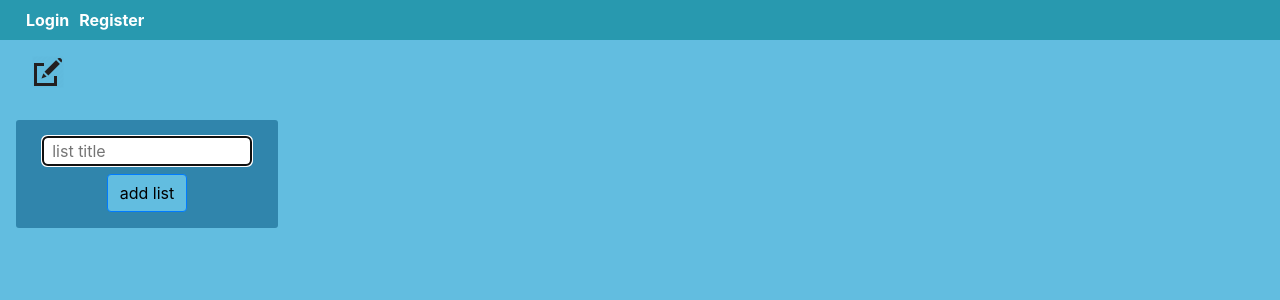
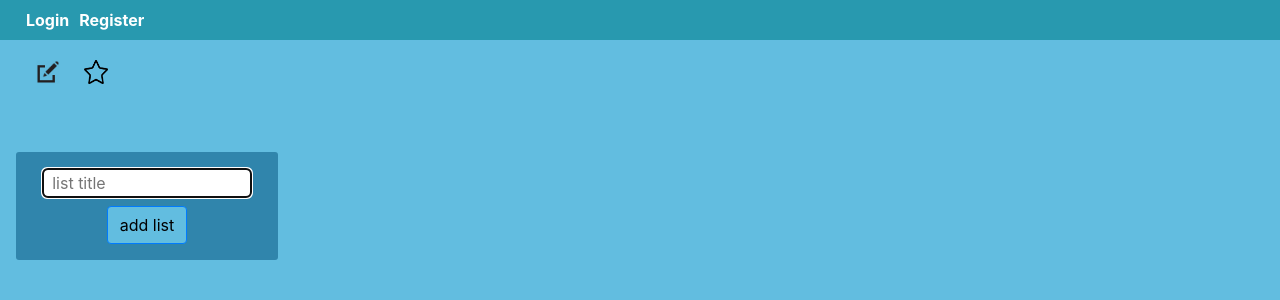
Before and after one commit to michaelsnow3/trello-clone-app, a React (Create React App) app: page /board in a window 1280 px wide. Shown: the top 300 px of the page. Built offline with nearby package versions, Linux system fonts and the light colour scheme.

Commit message:
added a toggle favourite to display board page

```diff
--- a/src/components/Board/Board.css
+++ b/src/components/Board/Board.css
@@ -2,7 +2,7 @@
   height: 5rem;
   width: 150px;
   border: 1px solid black;
-  background-color: rgb(147, 214, 147);
+  background-color: rgb(61, 181, 202);
   margin-left: 5px;
   margin-right: 5px;
   margin-top: 25px;
@@ -13,15 +13,20 @@
 
 .boardContainer:hover {
   cursor: pointer;
-  background-color: rgb(173, 233, 173);
+  background-color: rgb(42, 145, 204);
 }
 
 .favouriteStar {
-  height: 1rem;
-  width: 1rem;
+  height: 1.5rem;
+  width: 1.5rem;
+  padding: 0.25rem;
   margin-bottom: 0.25rem;
   margin-right: 0.25rem;
   position: absolute;
   bottom: 0;
   right: 0;
 }
+
+.favouriteStar:hover {
+  background-color: rgb(61, 181, 202);
+}
--- a/src/components/Board/Board.js
+++ b/src/components/Board/Board.js
@@ -16,7 +16,6 @@ import { postFetch } from '../../fetchRequests';
 const mapStateToProps = state => {
   return {
     userId: state.userInfo.userId,
-    username: state.userInfo.username,
     favourite: state.setBoardContent
   };
 };
@@ -32,7 +31,6 @@ const mapDispatchToProps = dispatch => {
 const Board = ({
   board,
   userId,
-  username,
   setBoardInfo,
   setBoardContent,
   getUserBoards
--- a/src/components/DisplayBoard/DisplayBoard.css
+++ b/src/components/DisplayBoard/DisplayBoard.css
@@ -3,40 +3,54 @@
   flex-direction: row;
   justify-content: flex-start;
   align-items: flex-start;
-  padding-top: 4rem;
+  padding-top: 6rem;
   height: 100%;
 }
 
 .boardTitle {
   margin-right: 1rem;
-  margin-left: 1rem;
+  margin-left: 2rem;
 }
 
 .boardHeader {
   margin-top: 1rem;
-  font-size: 2rem;
+  font-size: 1.5rem;
   font-weight: bold;
   position: fixed;
+  display: flex;
+  flex-direction: column;
+  justify-content: flex-start;
+  align-items: flex-start;
+  width: 100%;
+}
+
+.boardSettings {
   display: flex;
   flex-direction: row;
   justify-content: flex-start;
   width: 100%;
 }
 
-.boardSettings {
-  height: 1.5rem;
-  width: 1.5rem;
+.boardFavouriteStar {
+  height: 2rem;
+  width: 2rem;
+  padding: 0.25rem;
   align-self: center;
-  margin-left: 1rem;
-  margin-right: 1rem;
+  margin: 0rem 1rem;
 }
 
 .boardEditIcon {
   height: 2rem;
   width: 2rem;
+  padding: 0.25rem;
   align-self: center;
+  margin-left: 2rem;
 }
 
 .boardEditIcon:hover {
   cursor: pointer;
 }
+
+.boardSettings img:hover {
+  background-color: rgb(145, 203, 224);
+}
--- a/src/components/DisplayBoard/DisplayBoard.js
+++ b/src/components/DisplayBoard/DisplayBoard.js
@@ -1,8 +1,12 @@
-import React from 'react';
+import React, { useState } from 'react';
 import { connect } from 'react-redux';
 
 import './DisplayBoard.css';
 import editIcon from '../componentSettings/editIcon.png';
+import emptyStarIcon from '../Board/emptyStarIcon.png';
+import goldStarIcon from '../Board/goldStarIcon.png';
+
+import { postFetch } from '../../fetchRequests';
 
 // import components
 import List from '../List/List';
@@ -35,17 +39,20 @@ function DisplayBoard({
 }) {
   let boardTitle = activeBoard && activeBoard.title;
   let boardId = activeBoard && activeBoard.id;
+  let boardFavourite = activeBoard && activeBoard.favourite;
+
+  let [favourite, setFavourite] = useState(boardFavourite);
 
   const sortedBoardLists = boardLists.sort((a, b) => {
     return a.listPosition - b.listPosition;
-  })
+  });
 
   let boardListComponents = sortedBoardLists.reduce((acc, list, i) => {
     acc.push(<List key={i} list={list} boardId={boardId} />);
     return acc;
   }, []);
 
-  boardListComponents.push(<AddList key={-1} boardId={boardId} />)
+  boardListComponents.push(<AddList key={-1} boardId={boardId} />);
 
   const settingsMenuComponent = () => {
     if (showMenu) {
@@ -53,16 +60,39 @@ function DisplayBoard({
     }
   };
 
+  let starIcon = emptyStarIcon;
+
+  if (favourite) {
+    starIcon = goldStarIcon;
+  }
+  const handleFavouriteClick = () => {
+    const body = { boardId, favourite: !favourite };
+    postFetch('/board/favourite/', body)
+      .then(data => data.json())
+      .then(newFavourite => {
+        setFavourite(newFavourite);
+      })
+      .catch(error => console.log('error toggling favourite'));
+  };
+
   return (
     <div className="displayBoardContainer">
       <div className="boardHeader">
         <div className="boardTitle">{boardTitle}</div>
+        <div className="boardSettings">
           <img
             onClick={() => toggleSettingsMenu(BOARD, boardId)}
             src={editIcon}
             className="boardEditIcon"
             alt="edit icon"
           />
+          <img
+            onClick={handleFavouriteClick}
+            className="boardFavouriteStar"
+            src={starIcon}
+            alt="favourite star"
+          />
+        </div>
       </div>
       {settingsMenuComponent()}
       <div className="boardLists">{boardListComponents}</div>
--- a/src/components/Home/Home.js
+++ b/src/components/Home/Home.js
@@ -22,7 +22,13 @@ const mapDispatchToProps = dispatch => {
 
 const Home = ({ setUserInfo, redirectPath }) => {
   useEffect(() => {
-    getFetch(`/user/verify/${localStorage.getItem('jwt')}`)
+    let userToken = localStorage.getItem('jwt');
+    if (!userToken) {
+      setUserInfo(null, null, `/login/`);
+      return;
+    }
+
+    getFetch(`/user/verify/${userToken}`)
       .then(data => data.json())
       .then(userInfo => {
         setUserInfo(
```
Also changed, not shown: src/components/Board/goldStarIcon.png. Lines whose indentation alone changed are shown as unchanged.
